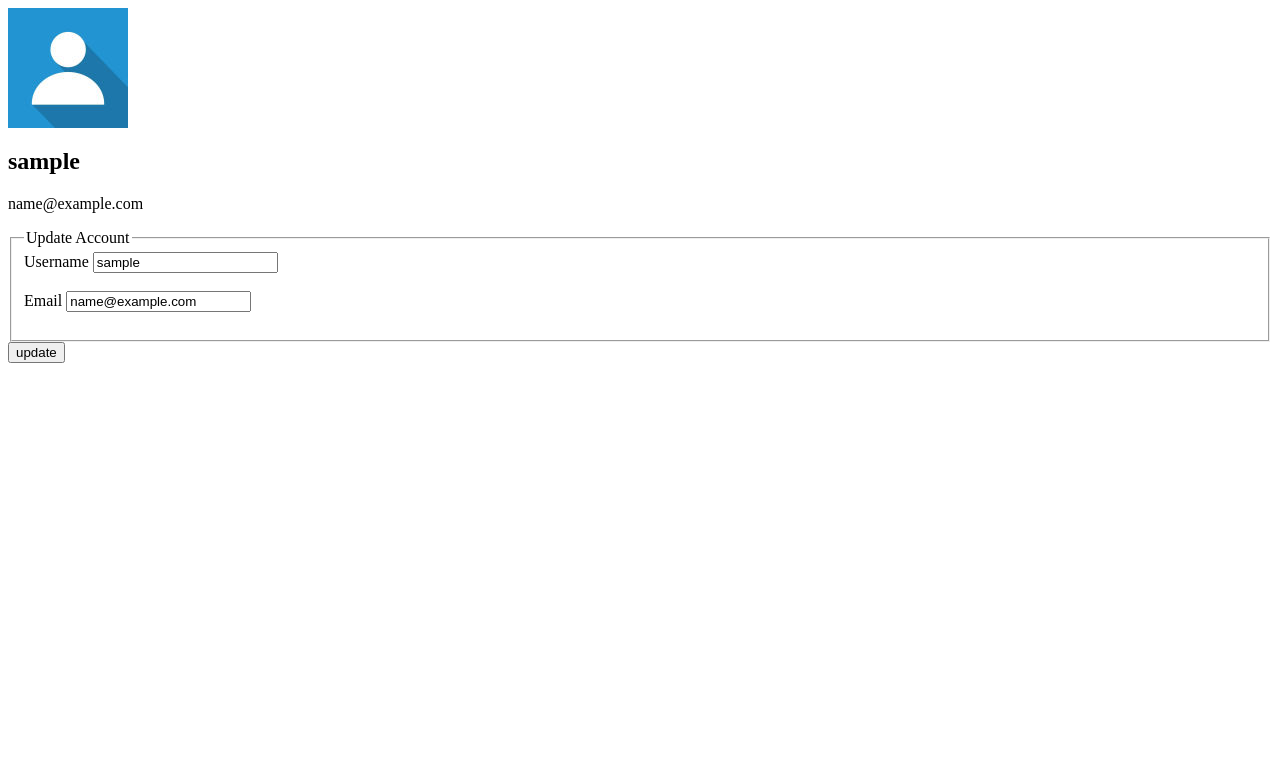
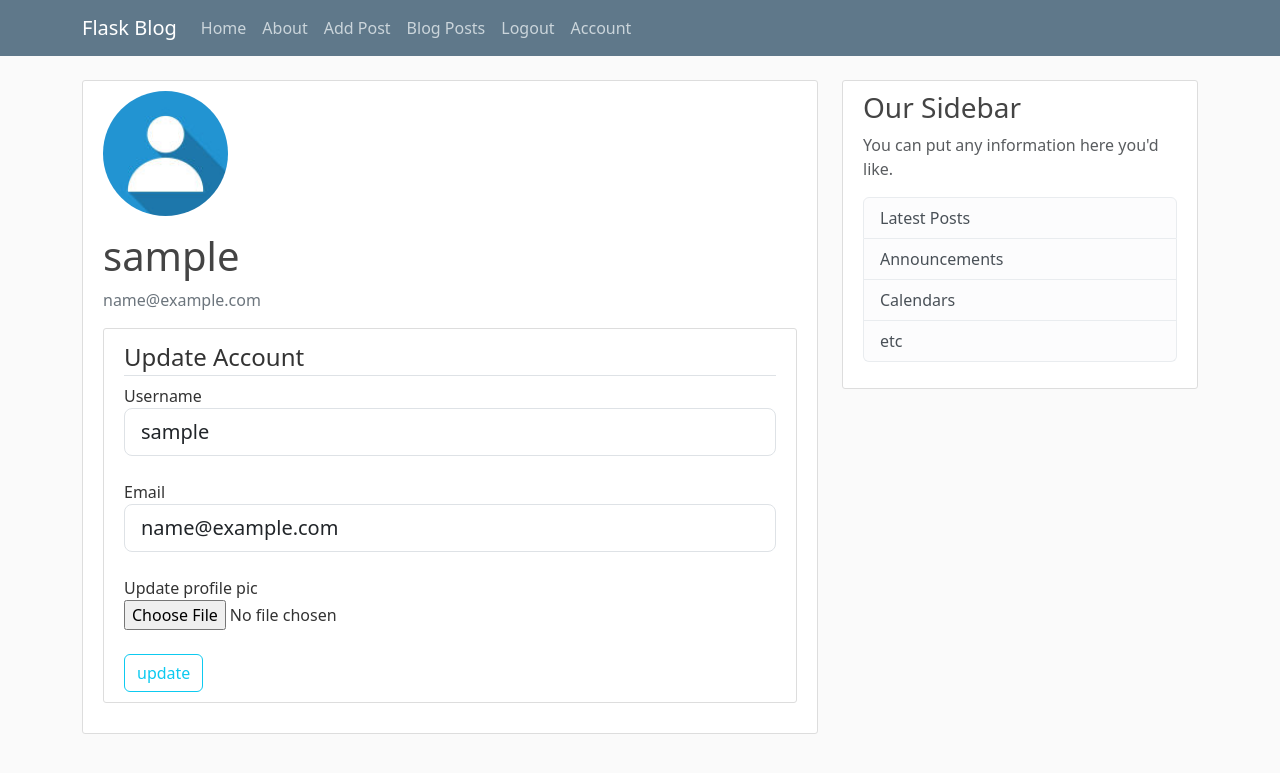
Before and after one commit to udaykrishna-k/Blog-App, a Flask app: page /account in a window 1280 px wide. Shown: the top 773 px of the page. Run offline with Flask 3, Linux system fonts and the light colour scheme; the visitor is signed in with stand-in values (Sample User, id 1); some libraries are stand-ins or nearby versions.

Commit message:
added option of udating account with profile pic as well

```diff
--- a/flaskblog/forms.py
+++ b/flaskblog/forms.py
@@ -1,5 +1,7 @@
 from flask import flash
+from flask_login import current_user
 from flask_wtf import FlaskForm
+from flask_wtf.file import FileField, FileAllowed
 from wtforms import StringField, TextAreaField, SubmitField
 from wtforms.fields.simple import EmailField, PasswordField
 from wtforms.validators import DataRequired, EqualTo, Email, Length, ValidationError
@@ -41,4 +43,18 @@ class SignUpForm(FlaskForm):
 class UpdateAccountForm(FlaskForm):
     username = StringField("Username", validators=[DataRequired(), Length(min=2, max=20)])
     email = StringField("Email", validators=[DataRequired(), Email()])
+    image_file = FileField("Update profile pic", validators=[FileAllowed(["jpeg", "png", "jpg"])])
     submit = SubmitField("update")
+
+    def validate_username(self, username):
+        if username.data != current_user.username:
+            user = User.query.filter_by(username=username.data).first()
+            if user:
+                flash("This username is already taken")
+                raise ValidationError("This username is already taken")
+
+    def validate_email(self, email):
+        if email.data != current_user.email:
+            user = User.query.filter_by(email = email.data).first()
+            if user:
+                raise ValidationError("This email is already taken")
--- a/flaskblog/routes.py
+++ b/flaskblog/routes.py
@@ -1,3 +1,6 @@
+import os.path
+import secrets
+
 from flask import render_template, flash, redirect, url_for, request
 from flask_login import login_user, logout_user, login_required, current_user
 from werkzeug.security import check_password_hash, generate_password_hash
@@ -33,6 +36,7 @@ def login():
 @app.route("/logout")
 def logout():
     logout_user()
+    flash("successfully logged out", "success")
     return redirect(url_for('home_page'))
 
 @app.route("/sign_up",methods=["GET","POST"])
@@ -54,20 +58,33 @@ def sign_up():
             return redirect(url_for("login"))
     return render_template("sign_up.html", form=form)
 
-@app.route("/account")
+
+def save_image_file(form_picture):
+    random_text = secrets.token_hex(8)
+    file_name, file_ext = os.path.splitext(form_picture.filename)
+    new_image_filename = random_text + file_ext
+    save_path = os.path.join(app.root_path, "static\\images", new_image_filename)
+    form_picture.save(save_path)
+    return new_image_filename
+
+@app.route("/account", methods = ["GET", "POST"])
 @login_required
 def account():
+    image_file = url_for('static', filename='images/' + current_user.image_file)
     form = UpdateAccountForm()
     if form.validate_on_submit():
+        if form.image_file.data:
+            new_image_file = save_image_file(form.image_file.data)
+            current_user.image_file = new_image_file
         current_user.username = form.username.data
         current_user.email = form.email.data
         db.session.commit()
-        flash("Updated succesfully", "success")
+        flash("Updated successfully", "success")
         return redirect(url_for("account"))
     if request.method == "GET":
         form.username.data = current_user.username
         form.email.data = current_user.email
-    return render_template("account.html", form=form)
+    return render_template("account.html", form=form, image_file=image_file)
 
 @app.route("/add_post", methods=["GET", "POST"])
 def add_post():
--- a/flaskblog/templates/account.html
+++ b/flaskblog/templates/account.html
@@ -1,13 +1,17 @@
+{% extends 'base.html' %}
+
+{% block content%}
+
 <div class="content-section">
   <div class="media">
-    <img class="rounded-circle account-img" src="{{url_for('static',filename='images/' + current_user.image_file)}}">
+    <img class="rounded-circle account-img" src="{{image_file}}">
     <div class="media-body">
       <h2 class="account-heading">{{current_user.username}}</h2>
       <p class="text-secondary">{{current_user.email}}</p>
     </div>
   </div>
   <div class = "content-section">
-        <form method="post">
+        <form method="post" enctype="multipart/form-data">
             {{ form.hidden_tag() }}
             <fieldset class="form-group">
                 <legend class="border-bottom mb4">Update Account</legend>
@@ -39,10 +43,22 @@
                     {% endif %}
                 </div>
                 <br>
+                <div class="form-group">
+                    {{form.image_file.label()}} <br>
+                    {{form.image_file(class="form-control-file")}} <br>
+                    {% if form.image_file.errors %}
+                        {% for error in form.image_file.errors %}
+                            <span class="text-danger">{{error}}</span> <br>
+                        {% endfor %}
+                    {% endif %}
+                </div>
             </fieldset>
+            <br>
             <div class="form-group">
                 {{form.submit(class="btn btn-outline-info")}}
             </div>
         </form>
     </div>
 </div>
+
+{% endblock content %}
```
Also changed, not shown: flaskblog/static/images/3e4e4eec49468cb7.jpg (added).
